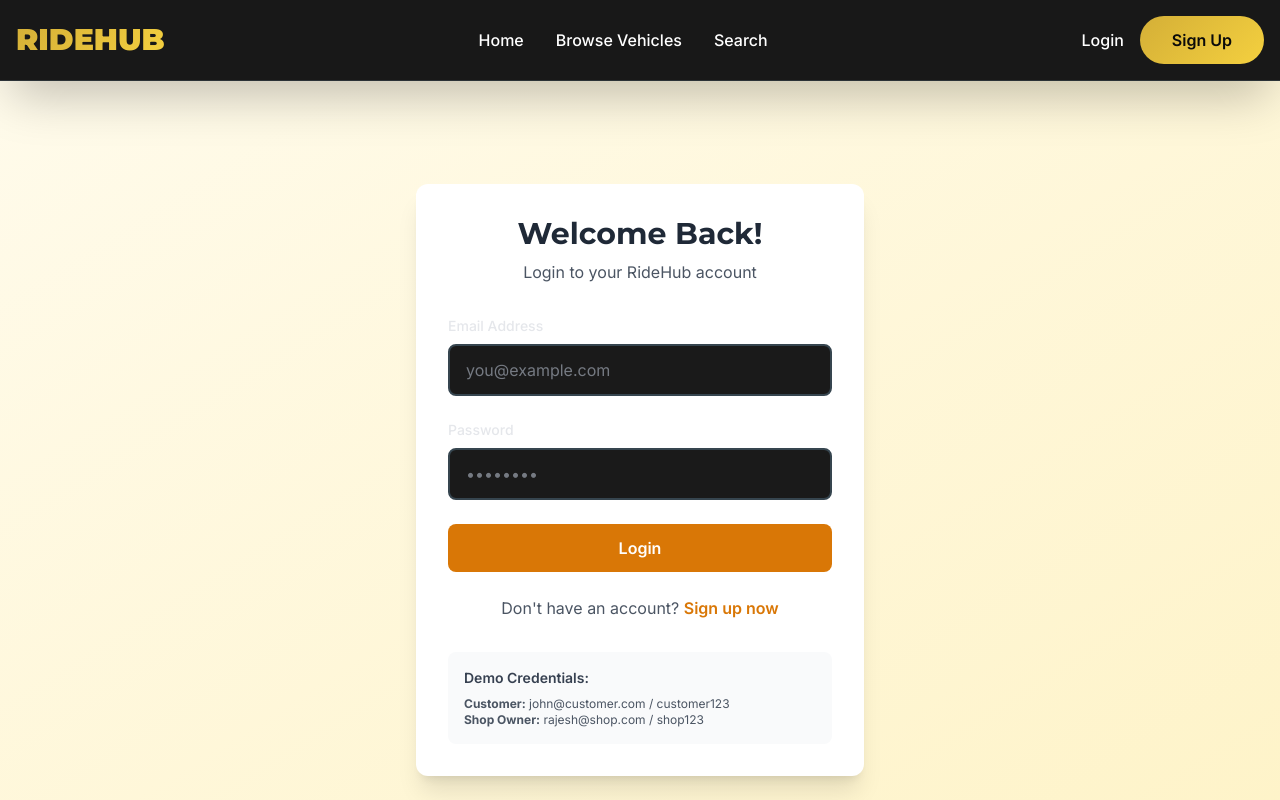
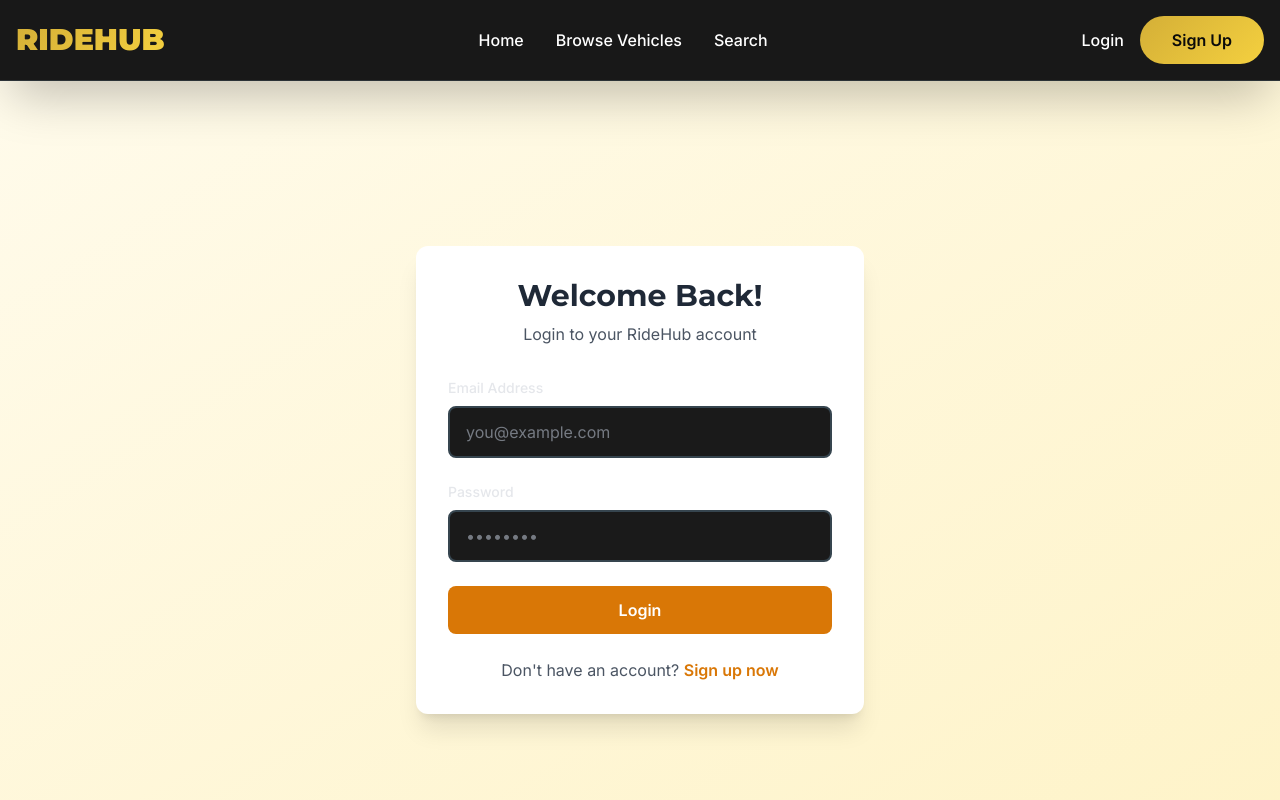
Before and after one commit to Rohitgautam02/RideHub, a React (Create React App) app in the folder frontend/: page /login in a window 1280 px wide. Shown: the top 800 px of the page. Built offline with nearby package versions, Linux system fonts and the light colour scheme; no server answers.

Commit message:
Remove demo credentials from login page

```diff
--- a/frontend/src/pages/Login.js
+++ b/frontend/src/pages/Login.js
@@ -106,15 +106,6 @@ const Login = () => {
             </Link>
           </p>
         </div>
-
-        {/* Demo Credentials */}
-        <div className="mt-8 p-4 bg-gray-50 rounded-lg">
-          <p className="text-sm font-semibold text-gray-700 mb-2">Demo Credentials:</p>
-          <p className="text-xs text-gray-600">
-            <strong>Customer:</strong> john@customer.com / customer123<br />
-            <strong>Shop Owner:</strong> rajesh@shop.com / shop123
-          </p>
-        </div>
       </div>
     </div>
   );
```
